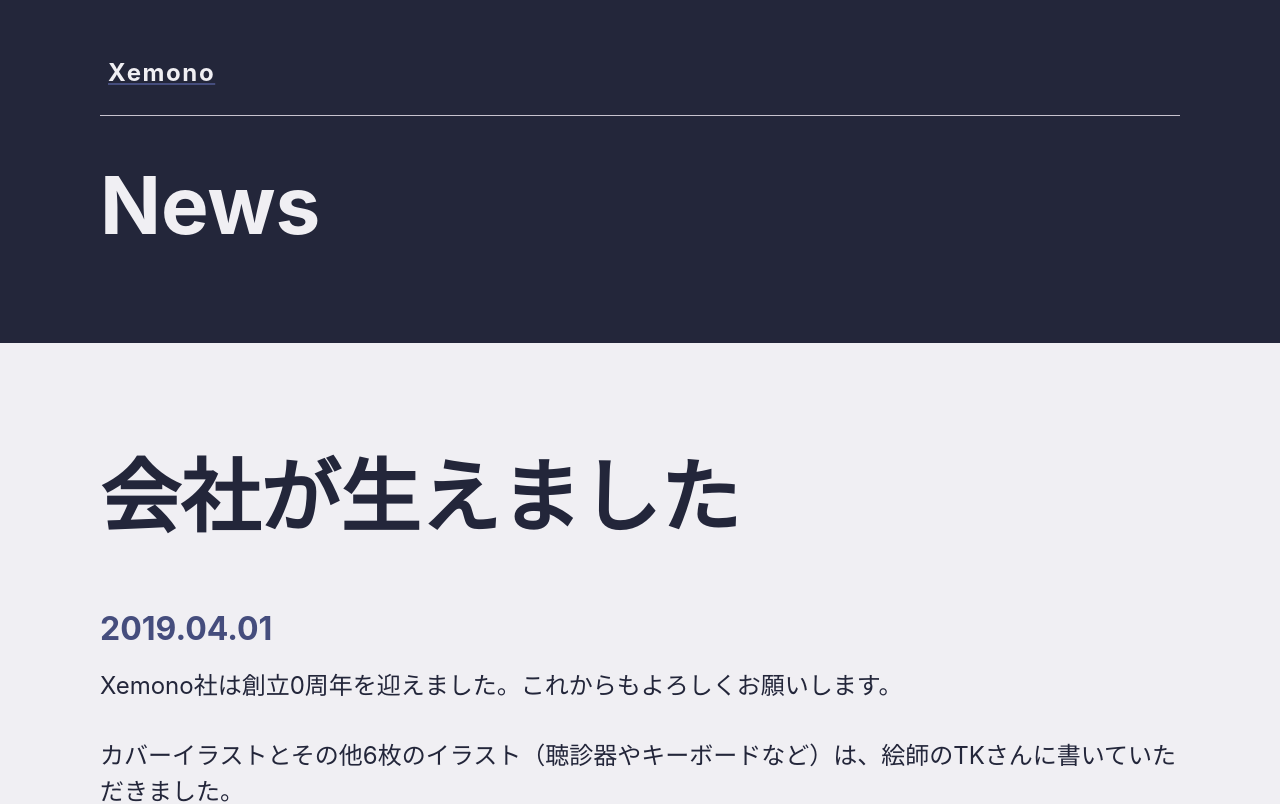
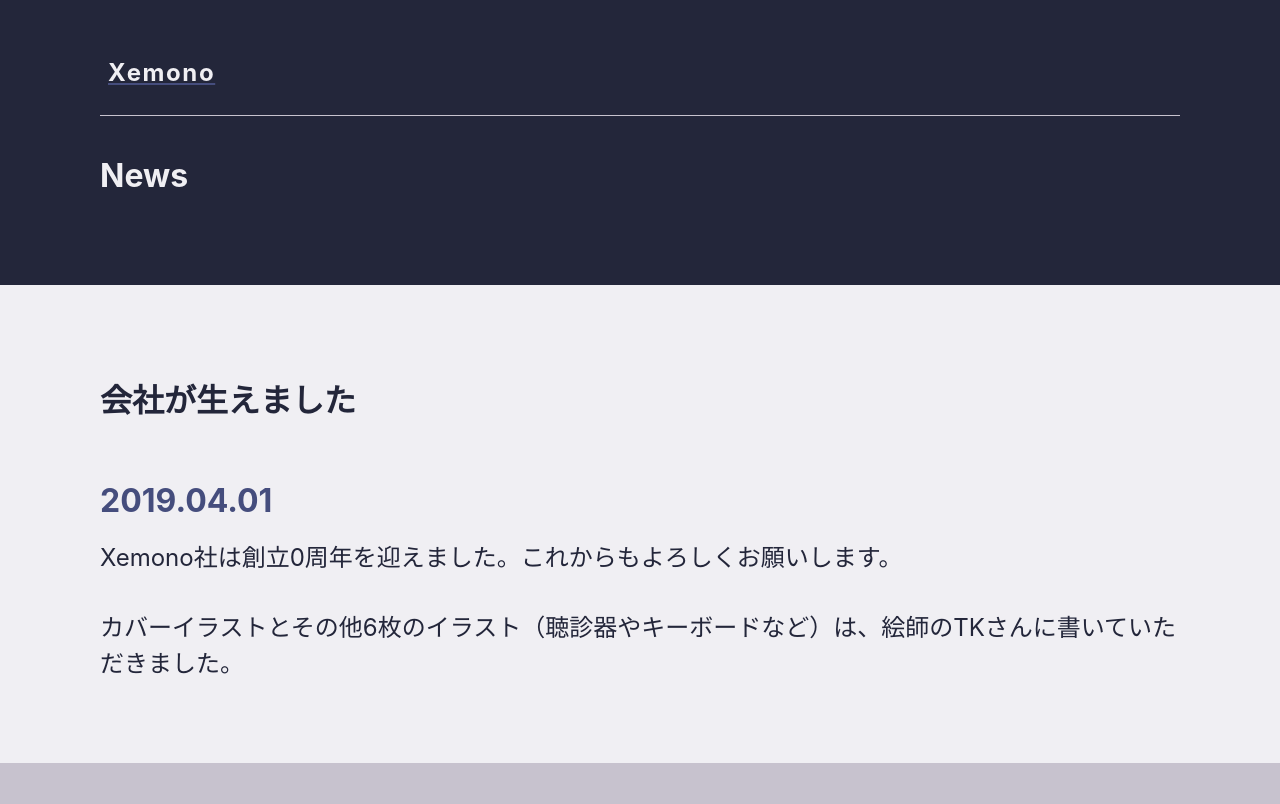
Before and after one commit to xemonodesign/xemono.life, a React app: page /#/news/20190401 in a window 1280 px wide. Shown: the top 804 px of the page. Built offline with nearby package versions, Linux system fonts and the light colour scheme.

Commit message:
newsに第一回デザインの基礎講座について追加

```diff
--- a/src/App.css
+++ b/src/App.css
@@ -68,7 +68,7 @@ a:hover, a:active, a:focus{
 }
 
 h1{
-  font-size: var(--font-xlarge);
+  font-size: var(--font-large);
   margin: 40px 0;
 }
 
--- a/src/News.js
+++ b/src/News.js
@@ -7,6 +7,28 @@ import BackNavi from "./components/BackNavi";
 import "./App.css";
 
 const NEWS = [
+  {
+    type: "entry",
+    id: "20190418",
+    date: "2019.04.18",
+    title:
+      "株式会社gumi様にて第一回デザインの基礎講座をデザイン未経験のプログラマーのために行いました",
+      content: (
+        <>
+          株式会社gumi様にてデザイン未経験のプログラマー向けに講座の第一回を行いました。
+          <br />
+          <br />
+          使用した<a href="https://speakerdeck.com/kinakobooster/koredakeshou-rebajian-yasukunarudezainfalseji-chu">スライド</a>が「分かりやすい」とかなりバズりました。
+          <br />
+          <br />
+          はてなブックマークでは<a href="http://b.hatena.ne.jp/entry/s/speakerdeck.com/kinakobooster/koredakeshou-rebajian-yasukunarudezainfalseji-chu">ブクマ数2000突破</a>
+          <br />
+          <br />
+          講義とスライドへの反響は<a href="https://togetter.com/li/1339322">こちら(togetter)</a>
+        </>
+      ),
+    image: require("./images/news20190418.png")
+  },
   {
     type: "link",
     id: "20190411",
```
Also changed, not shown: src/images/news20190418.png (added).
